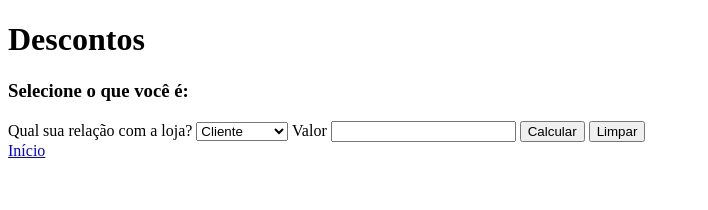
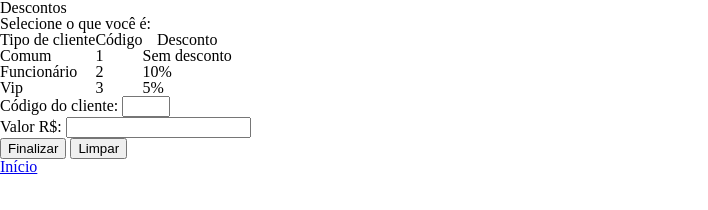
Before and after one commit to ramonespier/logicaprogramacao, a plain HTML site: page html/desconto.html in a window 1280 px wide. Shown: the whole page, without its empty margins (0-708 px from the left). Drawn offline with Linux system fonts and the light colour scheme.

Commit message:
test: adaptando o codigo para o novo script

```diff
--- a/html/desconto.html
+++ b/html/desconto.html
@@ -3,49 +3,76 @@
 <head>
     <meta charset="UTF-8">
     <meta name="viewport" content="width=device-width, initial-scale=1.0">
+    <link rel="stylesheet" href="/css/reset.css">
     <title>Document</title>
 </head>
 <body>
     <h1>Descontos</h1>
     <h3>Selecione o que você é:</h3>
 
-    <form action="" id="descontoCliente">
 
-    <label for="cliente">Qual sua relação com a loja?</label>
-    <select id="cliente">
-        <option value="comum">Cliente</option>
-        <option value="funcionario">Funcionário</option>
-        <option value="vip">VIP</option>
-    </select>
+    <table>
+        <tr>
+            <th>Tipo de cliente</th>
+            <th>Código</th>
+            <th>Desconto</th>
+        </tr>
+        <tr>
+            <td>Comum</td>
+            <td>1</td>
+            <td>Sem desconto</td>
+        </tr>
+        <tr>
+            <td>Funcionário</td>
+            <td>2</td>
+            <td>10%</td>
+        </tr>
+        <tr>
+            <td>Vip</td>
+            <td>3</td>
+            <td>5%</td>
+        </tr>
+    </table>
 
-    <label for="valor">Valor</label>
-    <input type="number" id="valor">
+        <div class="codigoEstilo">
+            <label for="codigo">Código do cliente:</label>
+            <input type="number" min="1" max="3" id="codigo">
+        </div>
 
-    <button type="button" id="btDesconto">Calcular</button>
-    <button type="reset" id="limpaDesconto">Limpar</button>
+        <div class="container">
+            <div>
+                <label for="valor">Valor R$:</label>
+                <input type="number" step="0.01" min="0.00" id="valor"><br>
+            </div>
 
-    <div id="desconto"></div>
+    <button type="button" onclick="(compra)">Finalizar</button>
+    <button type="button" onclick="(limpar)">Limpar</button>
 
-    <a href="index.html">Início</a>
+    <p class="resultado"></p>
+    <p class="erro"></p>
 
-    <script src="desconto.js"></script>
+    <a href="/html/index.html">Início</a>
+
+    <!-- <script src="/exercises/desconto.js"></script> -->
     <script>
-        document.querySelector('#btDesconto').addEventListener('click', () => {
 
-            const cliente = document.querySelector('#cliente').value;
+    </script>
 
-            const resultado = desconto(cliente);
+    <!-- <script>
+        document.querySelector('#btDesconto').addEventListener('click', function(event) {
+            event.preventDefault();
 
-            document.querySelector('#desconto').innerHTML = `${resultado.mensagem}`
+            escolha = document.getElementById('tipo-cliente').value;
+            calculo = compra(escolha);
+
+            document.getElementById('desconto').innerHTML = `${calculo}`
         })
 
         document.querySelector('#limpaDesconto').addEventListener('click', function(){
             document.querySelector('#desconto').innerHTML = "";
         })
 
-        return mensagem;
-
-    </script>
+    </script> -->
 
 
 </body>
```
